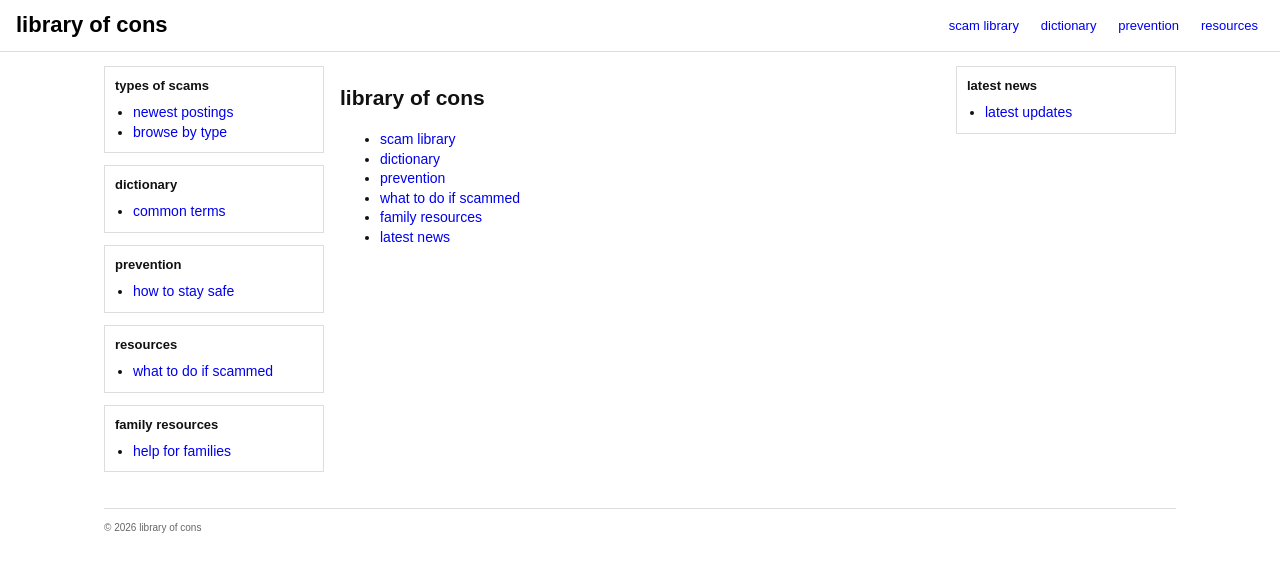
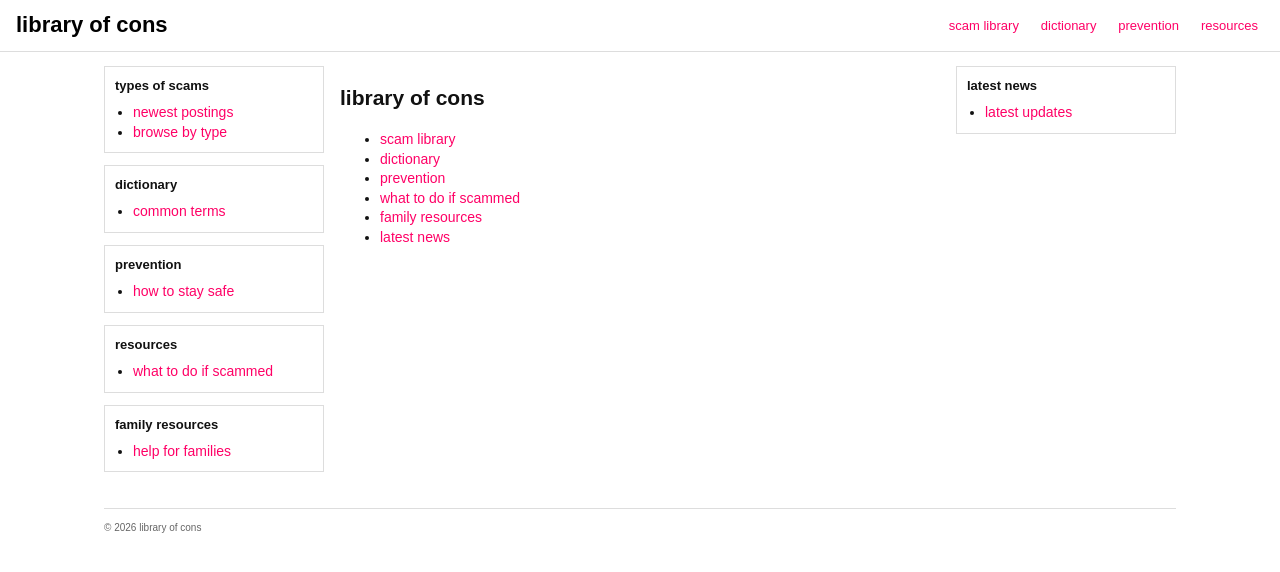
Before and after one commit to mintjulips/libraryofcons, a Jekyll site: the page built from index.md, in a window 1280 px wide. Shown: the top 572 px of the page. Built offline with Jekyll 4.4.1, drawn with Linux system fonts in a browser that asks for light colours.

Commit message:
Update site.css
pink font for links

```diff
--- a/assets/css/site.css
+++ b/assets/css/site.css
@@ -8,7 +8,7 @@ body {
 }
 
 a {
-  color: #00e;
+  color: #FF0066;
   text-decoration: none;
 }
 a:hover { text-decoration: underline; }
```
